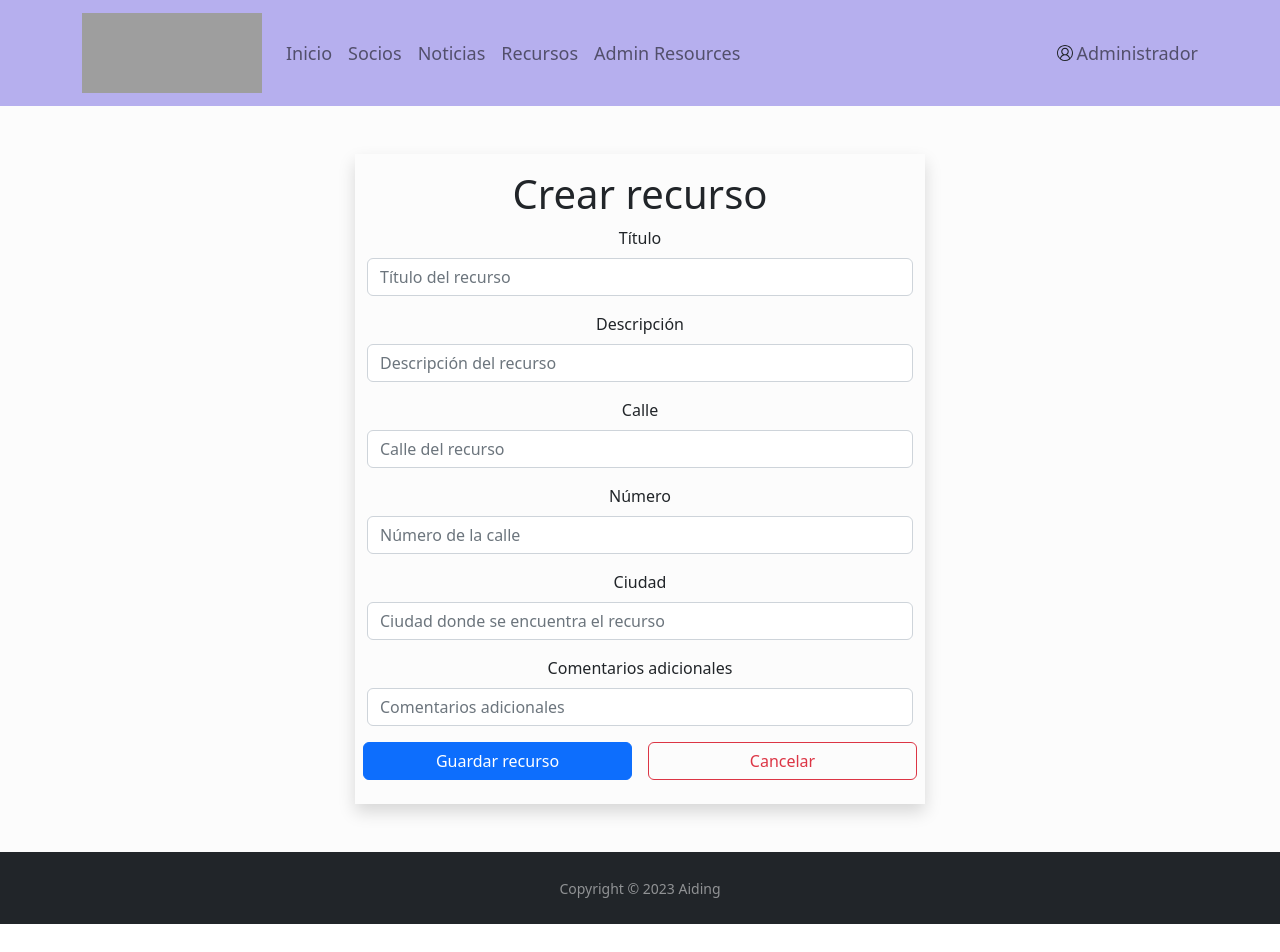
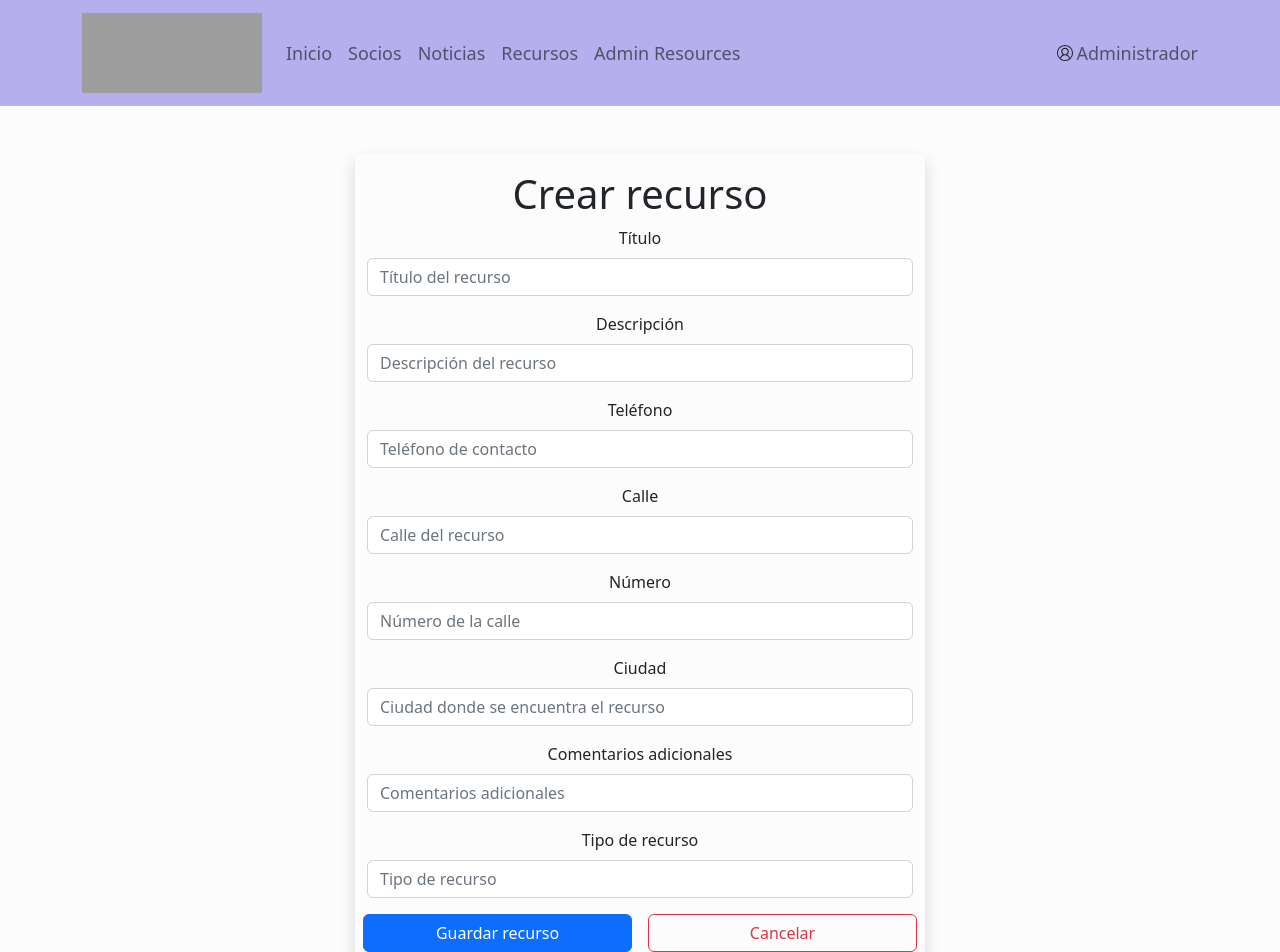
Before and after one commit to rubsuadav/frontend-aiding, a React (Create React App) app: page /information/create-resource in a window 1280 px wide. Shown: the top 952 px of the page. Before the commit the page ends 924 px from the top, so only its background shows below. Built offline with nearby package versions, Linux system fonts and the light colour scheme; no server answers; grey boxes are pictures that could not be loaded.

Commit message:
Feature #12: Actualización con los nuevos atributos (Teléfono y tipo de recurso)

```diff
--- a/src/components/ResourcesListEdit.js
+++ b/src/components/ResourcesListEdit.js
@@ -27,14 +27,16 @@ export default function ResourcesListEdit() {
   const [resources_data, setResourceData] = React.useState([
     {
       id: "...",
-      title: "...",
-      description: "...",
-      street: "...",
-      number: "...",
-      city: "...",
-      additional_comments: "...",
-      latitude: "...",
-      longitude: "...",
+      title: "",
+      description: "",
+      contact_phone: "",
+      street: "",
+      number: "",
+      city: "",
+      additional_comments: "",
+      latitude: "",
+      longitude: "",
+      resource_type: "",
     },
   ]);
 
@@ -124,6 +126,7 @@ export default function ResourcesListEdit() {
                           <Accordion.Body>
                             <div class="izquierda">
                               <h5>Descripción: </h5> <p> {item.description}</p>
+                              <h5>Teléfono de contacto: </h5> <p> {item.contact_phone}</p>
                               <h5>Dirección : </h5>{" "}
                               <p>
                                 {" "}
--- a/src/pages/information/map/CreateResource.js
+++ b/src/pages/information/map/CreateResource.js
@@ -27,13 +27,15 @@ export default function CreateResource() {
   const [resource, setResource] = useState({
     title: "",
     description: "",
+    contact_phone: "",
     street: "",
     number: "",
     city: "",
     additional_comments: "",
+    resource_type:""
   });
 
-  const { title, description, street, number, city, additional_comments } =
+  const { title, description, contact_phone, street, number, city, additional_comments, resource_type } =
     resource;
 
   const onInputChange = (e) => {
@@ -86,6 +88,17 @@ export default function CreateResource() {
                 />
               </Form.Group>
 
+
+              <Form.Group className="mb-3">
+                <Form.Label>Teléfono</Form.Label>
+                <Form.Control
+                  onChange={(e) => onInputChange(e)}
+                  value={contact_phone}
+                  name="contact_phone"
+                  placeholder="Teléfono de contacto"
+                />
+              </Form.Group>
+
               <Form.Group className="mb-3">
                 <Form.Label>Calle</Form.Label>
                 <Form.Control
@@ -125,6 +138,16 @@ export default function CreateResource() {
                   placeholder="Comentarios adicionales"
                 />
               </Form.Group>
+
+              <Form.Group className="mb-3">
+                <Form.Label>Tipo de recurso</Form.Label>
+                <Form.Control
+                  onChange={(e) => onInputChange(e)}
+                  value={resource_type}
+                  name="resource_type"
+                  placeholder="Tipo de recurso"
+                />
+              </Form.Group>
             </div>
 
             <div className="row justify-content-evenly">
--- a/src/pages/information/map/ShowResourceUser.js
+++ b/src/pages/information/map/ShowResourceUser.js
@@ -25,23 +25,27 @@ export default function DetailsUser() {
   const [resource, setResource] = useState({
     title: "",
     description: "",
+    contact_phone: "",
     street: "",
     number: "",
     city: "",
     additional_comments: "",
     latitude: "",
     longitude: "",
+    resource_type: "",
   });
 
   const {
     title,
     description,
+    contact_phone,
     street,
     number,
     city,
     additional_comments,
     latitude,
     longitude,
+    resource_type,
   } = resource;
 
   const { id } = useParams();
@@ -132,6 +136,18 @@ export default function DetailsUser() {
 
                 <MDBRow>
                   <MDBCol sm="3">
+                    <MDBCardText>Teléfono de contacto</MDBCardText>
+                  </MDBCol>
+                  <MDBCol sm="9">
+                    <MDBCardText className="text-muted">
+                      {contact_phone}
+                    </MDBCardText>
+                  </MDBCol>
+                </MDBRow>
+                <hr />
+
+                <MDBRow>
+                  <MDBCol sm="3">
                     <MDBCardText>Calle</MDBCardText>
                   </MDBCol>
                   <MDBCol sm="9">
@@ -156,6 +172,18 @@ export default function DetailsUser() {
                   </MDBCol>
                   <MDBCol sm="9">
                     <MDBCardText className="text-muted">{city}</MDBCardText>
+                  </MDBCol>
+                </MDBRow>
+                <hr />
+
+                <MDBRow>
+                  <MDBCol sm="3">
+                    <MDBCardText>Tipo de recurso</MDBCardText>
+                  </MDBCol>
+                  <MDBCol sm="9">
+                    <MDBCardText className="text-muted">
+                      {resource_type}
+                    </MDBCardText>
                   </MDBCol>
                 </MDBRow>
                 <hr />
--- a/src/pages/information/map/UpdateResource.js
+++ b/src/pages/information/map/UpdateResource.js
@@ -27,13 +27,15 @@ export default function UpdateResource() {
   const [resource, setResource] = useState({
     title: "",
     description: "",
+    contact_phone: "",
     street: "",
     number: "",
     city: "",
     additional_comments: "",
+    resource_type:""
   });
 
-  const { title, description, street, number, city, additional_comments } =
+  const { title, description, contact_phone, street, number, city, additional_comments, resource_type } =
     resource;
 
     const { id } = useParams();
@@ -98,6 +100,17 @@ export default function UpdateResource() {
               </Form.Group>
 
               <Form.Group className="mb-3">
+                <Form.Label>Teléfono</Form.Label>
+                <Form.Control
+                  onChange={(e) => onInputChange(e)}
+                  value={contact_phone}
+                  name="contact_phone"
+                  placeholder="Teléfono de contacto"
+                />
+              </Form.Group>
+
+
+              <Form.Group className="mb-3">
                 <Form.Label>Calle</Form.Label>
                 <Form.Control
                   onChange={(e) => onInputChange(e)}
@@ -136,6 +149,16 @@ export default function UpdateResource() {
                   placeholder="Comentarios adicionales"
                 />
               </Form.Group>
+
+              <Form.Group className="mb-3">
+                <Form.Label>Tipo de recurso</Form.Label>
+                <Form.Control
+                  onChange={(e) => onInputChange(e)}
+                  value={resource_type}
+                  name="resource_type"
+                  placeholder="Tipo de recurso"
+                />
+              </Form.Group>
             </div>
 
             <div className="row justify-content-evenly">
```
